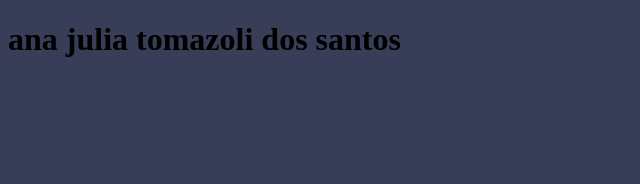
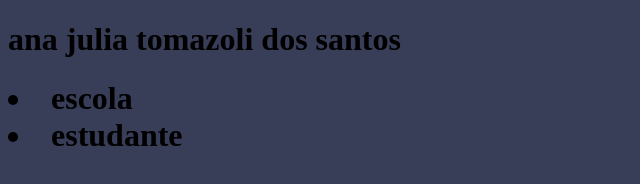
Before and after one commit to anajulia0303/site-escola, a plain HTML site: page index.html in a window 1280 px wide. Shown: the whole page, without its empty margins (0-640 px from the left). Drawn offline with Linux system fonts and the light colour scheme.

Commit message:
Update index.html

```diff
--- a/index.html
+++ b/index.html
@@ -7,6 +7,12 @@
     <link rel="stylesheet" href="style.css">
 </head>
 <body>
+</header>
  <h1>ana julia tomazoli dos santos<h1>
+     </ul>
+     <li>escola</li>
+     <li>estudante</li>
+ </header>
+     </ul>
 </body>
 </html>
```
